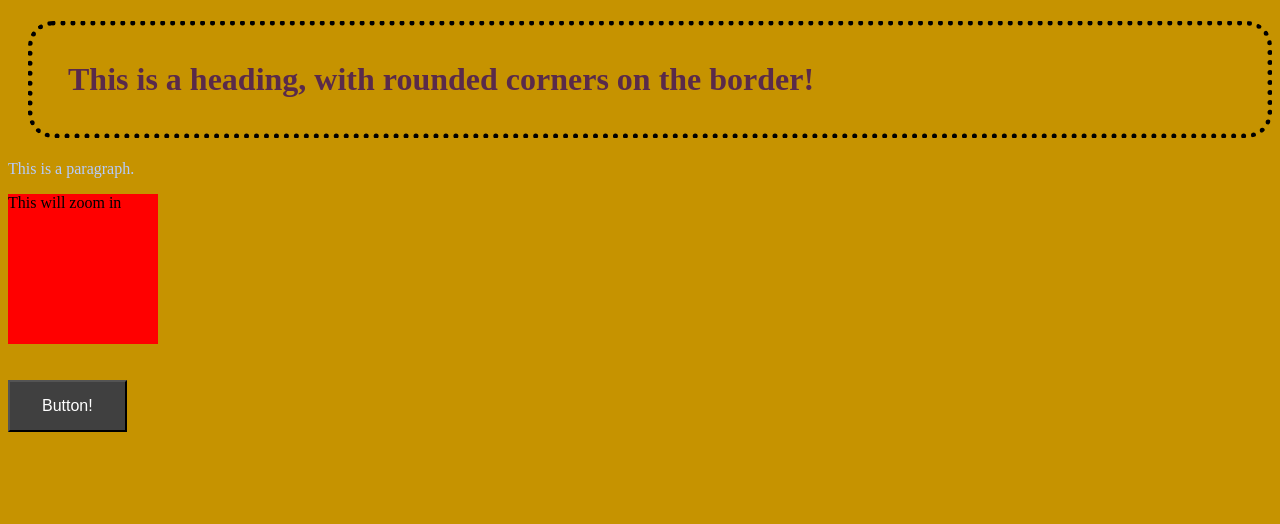
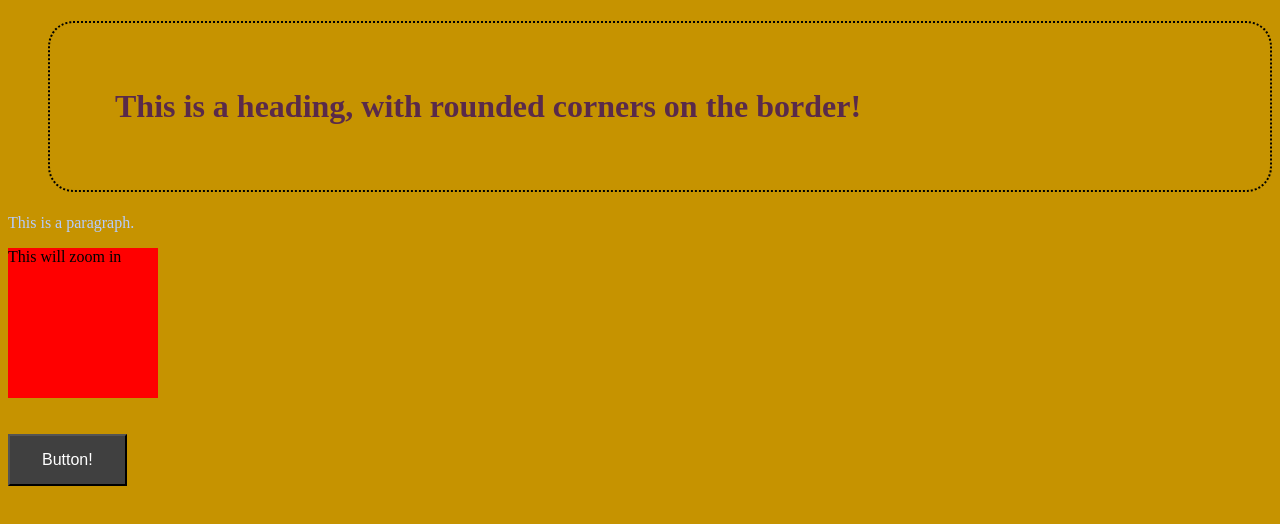
Before and after one commit to lucasltv2/Page-Two, a plain HTML site: page index.html in a window 1280 px wide. Drawn offline with Linux system fonts and the light colour scheme.

Commit message:
Update mystyle.css

```diff
--- a/mystyle.css
+++ b/mystyle.css
@@ -4,10 +4,10 @@ body {
 
 h1 {
   color: #592a4a;
-  margin-left: 20px;
-  padding: 35px;
+  margin-left: 40px;
+  padding: 65px;
   border-radius: 25px;
-  border: 5px dotted #000;
+  border: 2px dotted #000;
 }
 
 p {
```
